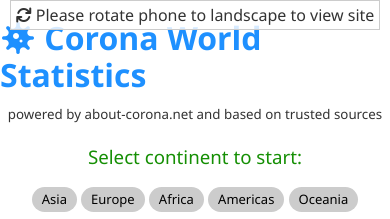
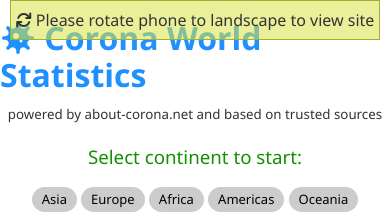
Before and after one commit to sarit-chaet-hudis/corona-charts, a website: page index.html in a window 390 px wide. Drawn offline with nearby package versions, Linux system fonts and the light colour scheme.

Commit message:
mobile msg fix

```diff
--- a/scss/_mobile.scss
+++ b/scss/_mobile.scss
@@ -1,15 +1,21 @@
 #landscapeMessage {
-  display: block; //TODO switch to none
+  display: none;
   position: absolute;
-  top: 0;
-  padding: 5px;
-  border: 1px solid #ccc;
-  background-color: rgba(255, 255, 255, 0.815);
+  padding: 10px 5px;
+  border: 1px solid #a4af31;
+  background-color: #d7e4488e;
   margin: auto;
   text-align: center;
-  //   transition: tranform 0.7s ease-in;
+  animation: slideDown 0.7s ease-in;
+}
 
-  //   transform: translateY();
+@keyframes slideDown {
+  from {
+    transform: translateY(-35px);
+  }
+  to {
+    transform: translateY(0);
+  }
 }
 
 @media only screen and (orientation: portrait) {
```
Also changed, not shown: style/main.css.
